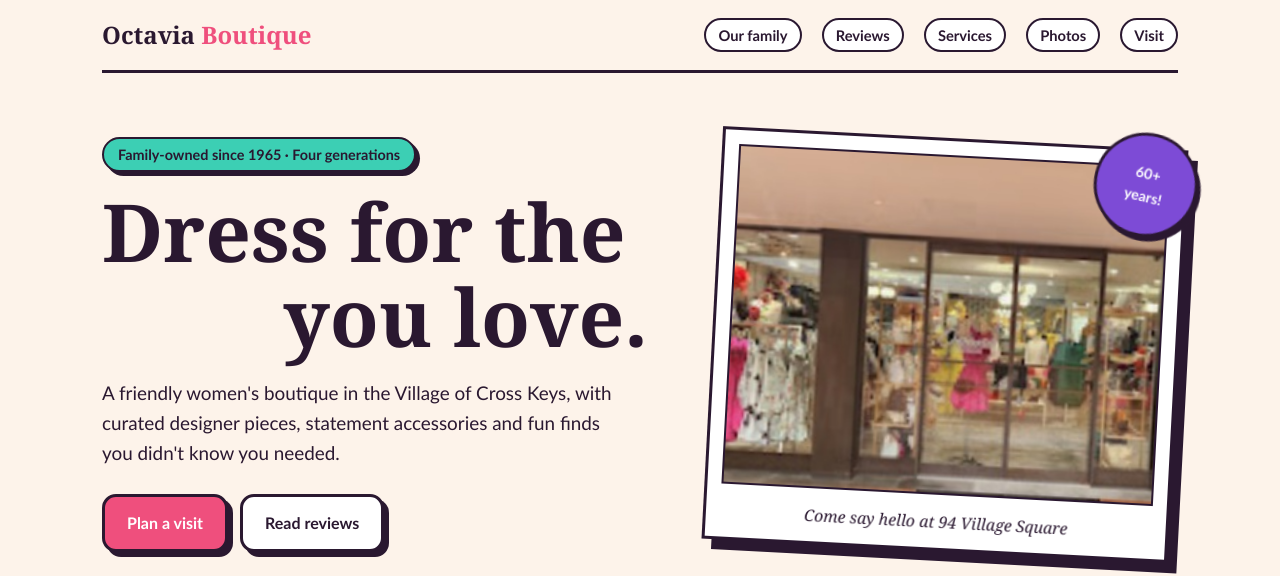
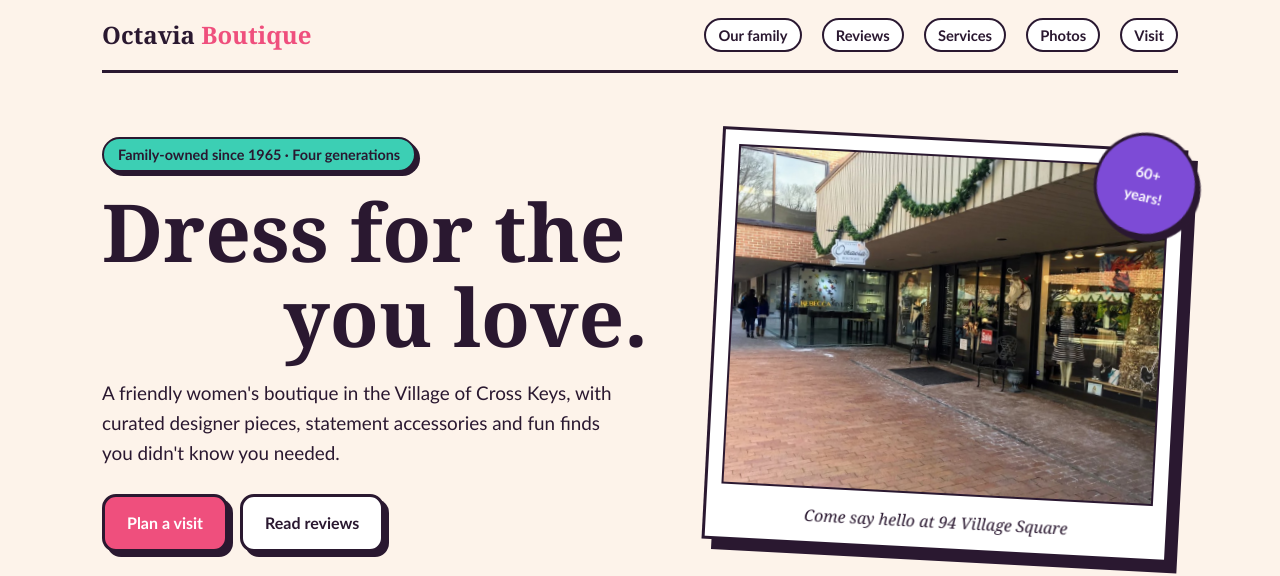
Before and after one commit to jacob584/octavia-boutique, a plain HTML site: page index.html in a window 1280 px wide. Shown: the top 576 px of the page. Drawn offline with Linux system fonts and the light colour scheme.

Commit message:
Use sign photo in hero
Co-Authored-By: Claude Haiku 5.5 <noreply@anthropic.com>
Claude-Session: https://claude.ai/code/session_01WHkm4jBYoCuWoB7eY4HtMF

```diff
--- a/index.html
+++ b/index.html
@@ -276,7 +276,7 @@
     </div>
     <div style="position:relative;">
       <div class="polaroid">
-        <img src="images/storefront.jpg" alt="Octavia Boutique storefront with colorful dresses in the windows">
+        <img src="images/hero.jpg" alt="Octavia Boutique hanging sign and holiday window displays on the Village of Cross Keys walkway">
         <div class="sticker">60+<br>years!</div>
         <div class="cap">Come say hello at 94 Village Square</div>
       </div>
```
Also changed, not shown: images/hero.jpg (added).
